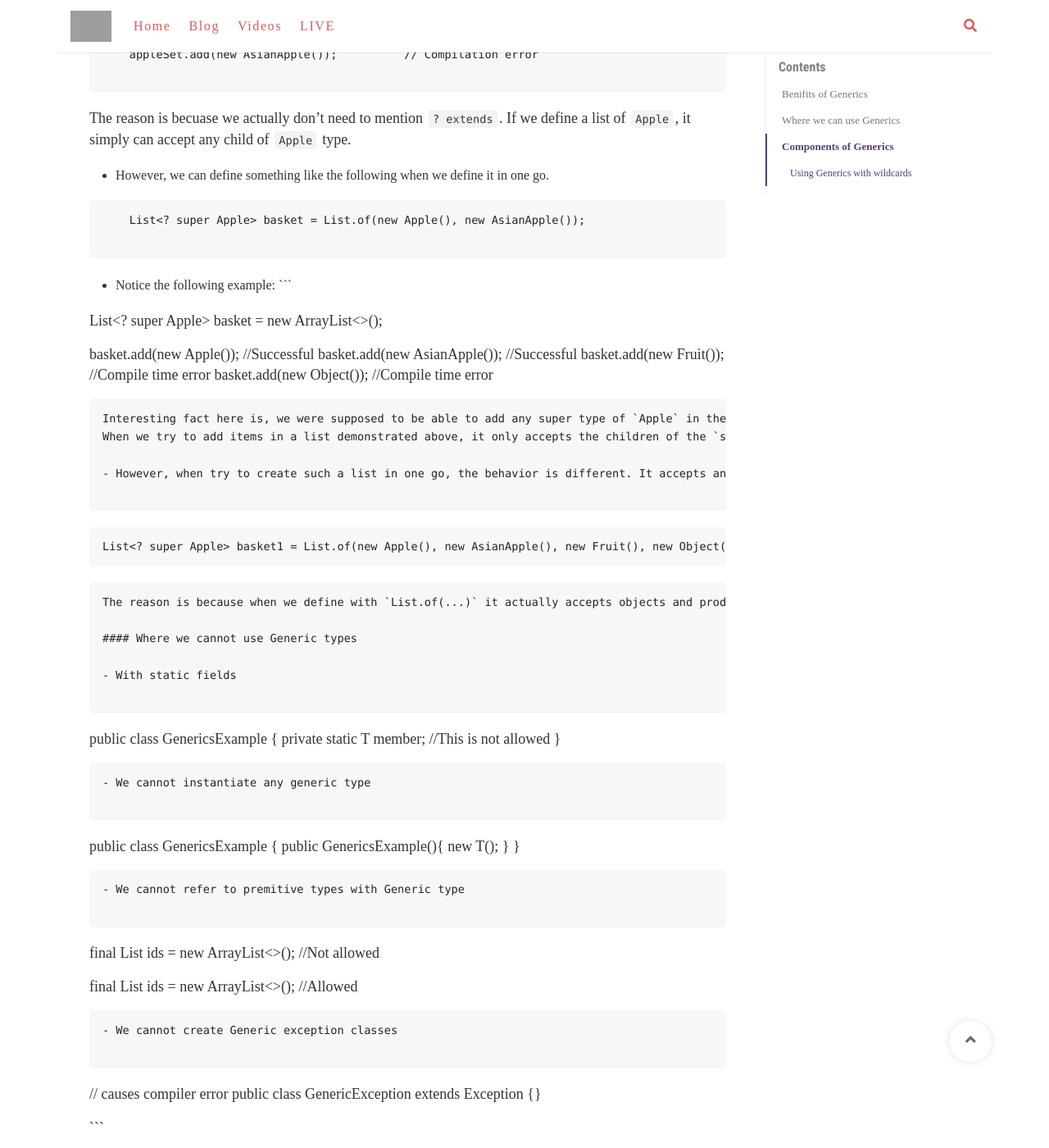
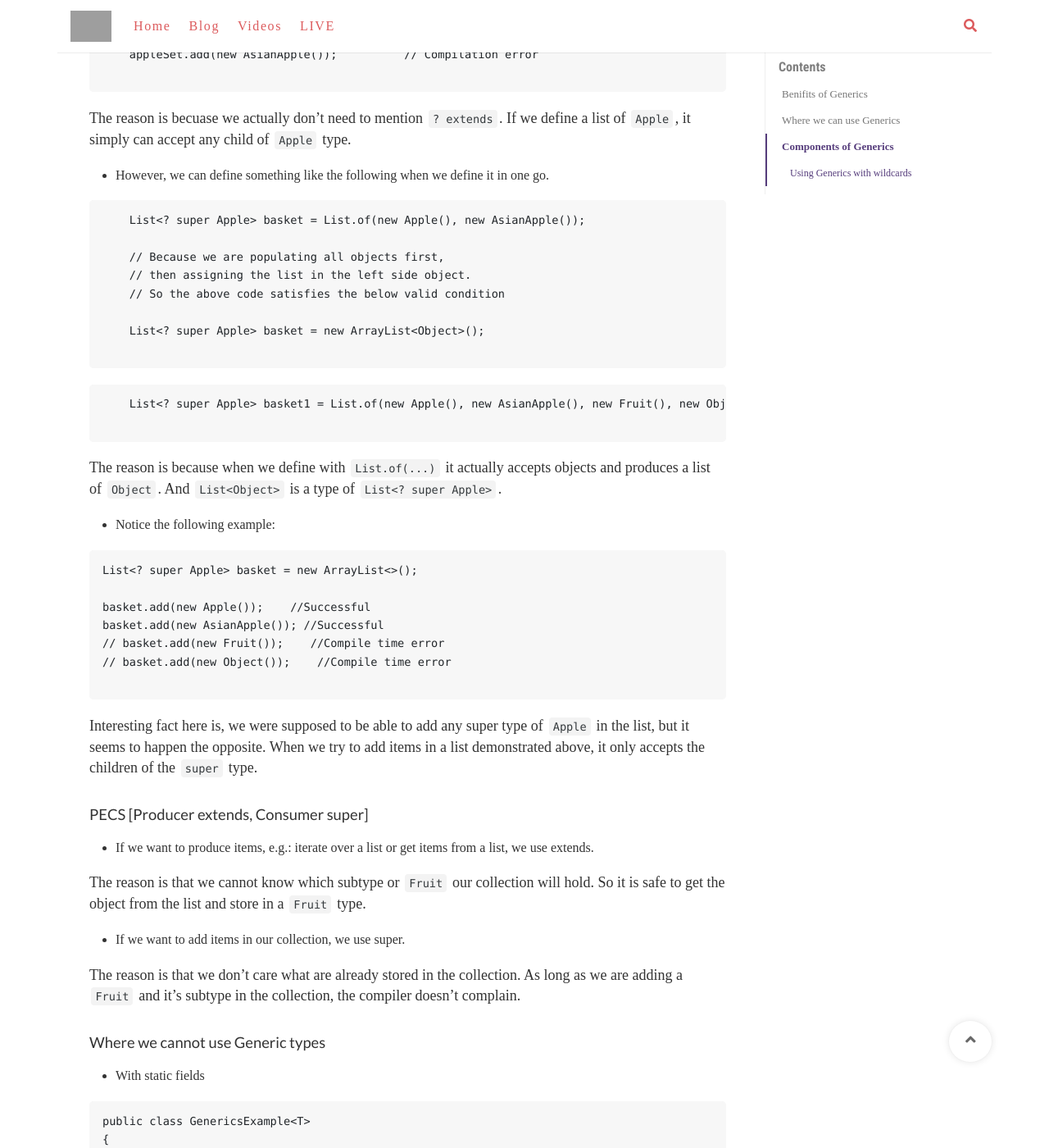
Before and after one commit to jugbd/jugbd.org, a Jekyll site: the page built from _posts/2022-02-19-understanding-java-generics-1.md, in a window 1280 px wide and 1400 px high, scrolled down 4264 px. Shown: the whole window at 82% size. Built offline with Jekyll 4.4.1, drawn with Linux system fonts in a browser that asks for light colours; nearby versions of some CDN libraries; some web fonts are replaced; comment, search, counter and statistics services are not loaded; some of the changed text lies outside the part shown; grey boxes are pictures that could not be loaded.

Commit message:
understanding java generics part 1 complete

````diff
--- a/_posts/2022-02-19-understanding-java-generics-1.md
+++ b/_posts/2022-02-19-understanding-java-generics-1.md
@@ -210,25 +210,13 @@ The reason is becuase we actually don't need to mention `? extends`. If we defin
 
     List<? super Apple> basket = List.of(new Apple(), new AsianApple());
 
-```
+    // Because we are populating all objects first,
+    // then assigning the list in the left side object.
+    // So the above code satisfies the below valid condition
 
-- Notice the following example:
-```
-
-List<? super Apple> basket = new ArrayList<>();
-
-basket.add(new Apple());    //Successful
-basket.add(new AsianApple()); //Successful
-basket.add(new Fruit());    //Compile time error
-basket.add(new Object());    //Compile time error
-
+    List<? super Apple> basket = new ArrayList<Object>();
 
 ```
-
-Interesting fact here is, we were supposed to be able to add any super type of `Apple` in the list, but it seems to happen the opposite.
-When we try to add items in a list demonstrated above, it only accepts the children of the `super` type.
-
-- However, when try to create such a list in one go, the behavior is different. It accepts any type regardless of parent or child (any means any, even if not within the relationship chain).
 
 ```
 
@@ -236,7 +224,36 @@ When we try to add items in a list demonstrated above, it only accepts the child
 
 ```
 
-The reason is because when we define with `List.of(...)` it actually accepts objects and produces a list of `Object`. And `Object` is a super type of `Apple`.
+The reason is because when we define with `List.of(...)` it actually accepts objects and produces a list of `Object`. And `List<Object>` is a type of `List<? super Apple>`.
+
+- Notice the following example:
+
+```
+
+List<? super Apple> basket = new ArrayList<>();
+
+basket.add(new Apple());    //Successful
+basket.add(new AsianApple()); //Successful
+// basket.add(new Fruit());    //Compile time error
+// basket.add(new Object());    //Compile time error
+
+```
+
+Interesting fact here is, we were supposed to be able to add any super type of `Apple` in the list, but it seems to happen the opposite.
+When we try to add items in a list demonstrated above, it only accepts the children of the `super` type.
+
+
+#### PECS [Producer extends, Consumer super]
+
+- If we want to produce items, e.g.: iterate over a list or get items from a list, we use extends.
+
+The reason is that we cannot know which subtype or `Fruit` our collection will hold.
+So it is safe to get the object from the list and store in a `Fruit` type.
+
+- If we want to add items in our collection, we use super.
+
+The reason is that we don't care what are already stored in the collection.
+As long as we are adding a `Fruit` and it's subtype in the collection, the compiler doesn't complain.
 
 #### Where we cannot use Generic types
 
````
